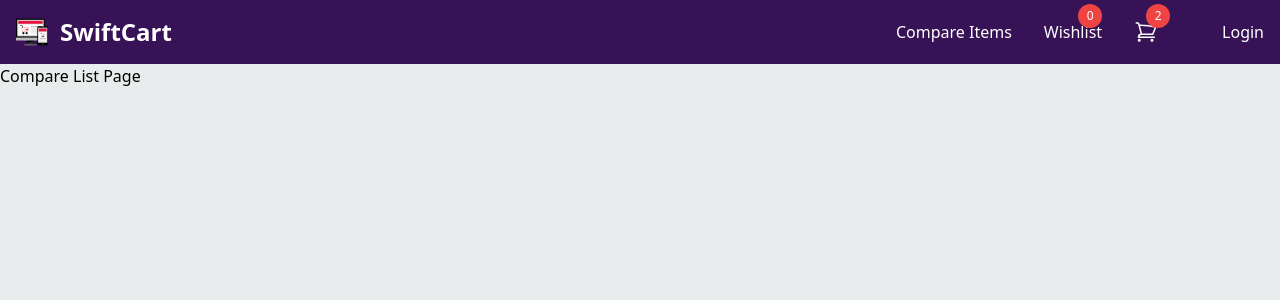
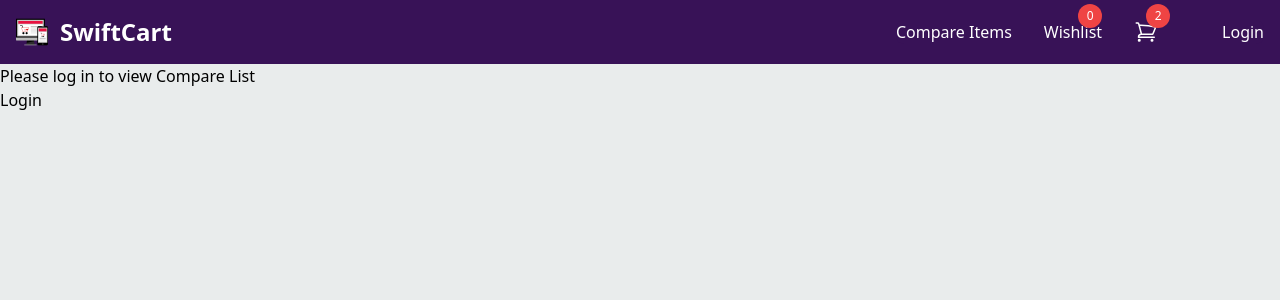
Before and after one commit to InolofatsengMotloba/JSF-Portfolio_Piece_INOMOT520_JSE2407_GroupA_INOLOFATSENG-MOTLOBA_JSF04, a Vue app: page /compare in a window 1280 px wide. Shown: the top 300 px of the page. Built offline with nearby package versions, Linux system fonts and the light colour scheme.

Commit message:
Added computed property to check user login status using Vuex store & added conditional header and login message to CompareList.vue

```diff
--- a/src/pages/CompareList.vue
+++ b/src/pages/CompareList.vue
@@ -1,11 +1,22 @@
 <template>
   <div>
-    <h1>Compare List Page</h1>
+    <div v-if="isLoggedIn">
+      <h1>Compare List Page</h1>
+    </div>
+    <div v-else>
+      <h1>Please log in to view Compare List</h1>
+      <a href="/login"><button>Login</button></a>
+    </div>
   </div>
 </template>
 
 <script>
 export default {
   name: "CompareList",
+  computed: {
+    isLoggedIn() {
+      return this.$store.getters.isLoggedIn;
+    },
+  },
 };
 </script>
```
